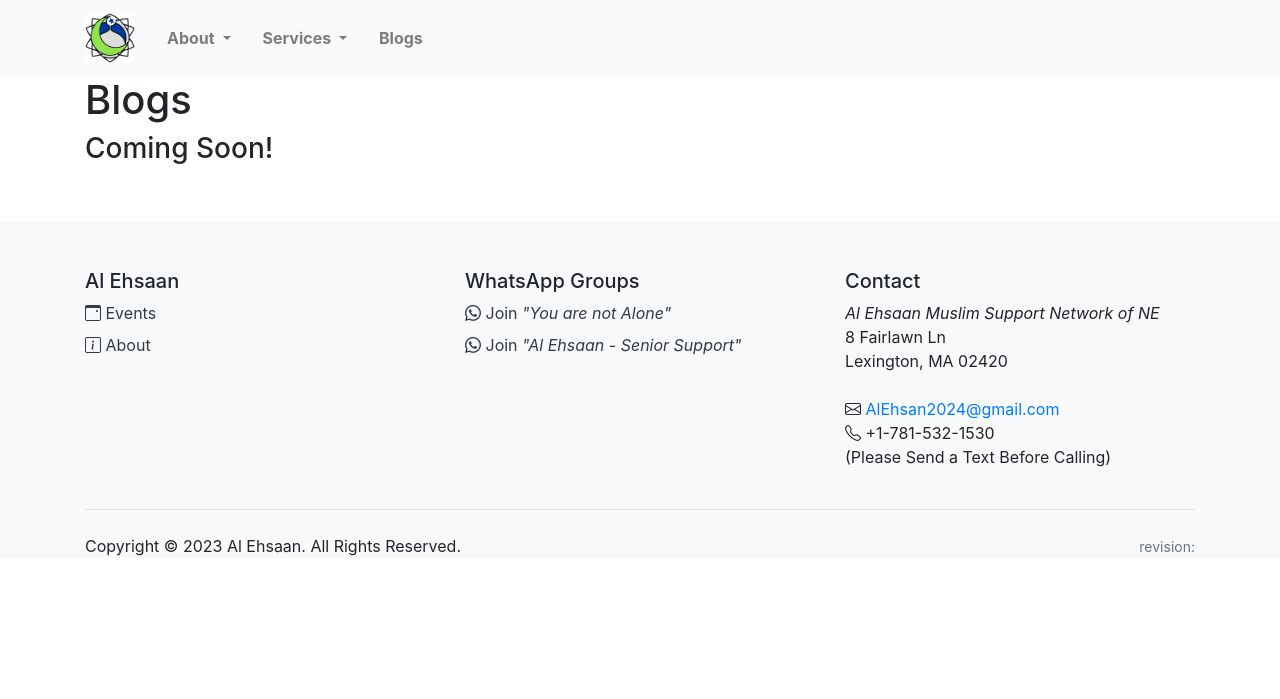
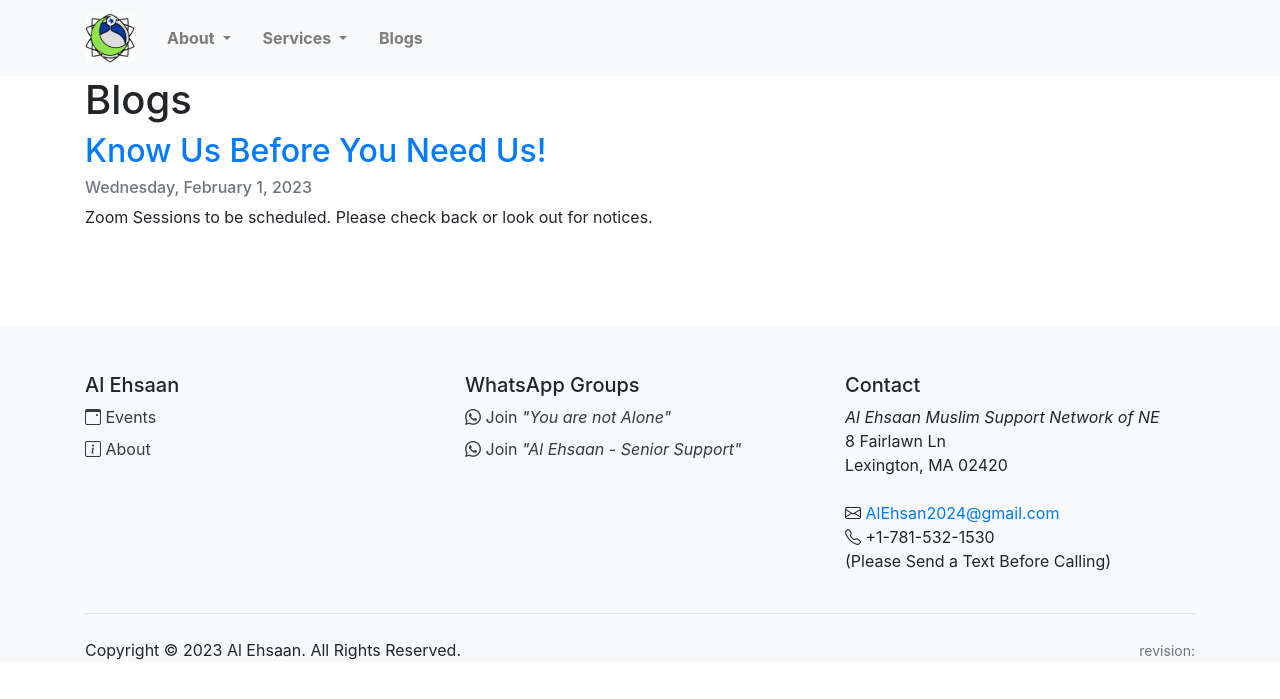
Before and after one commit to zalam003/al-ehsaan, a Jekyll site: the page built from blogs.md, in a window 1280 px wide. Shown: the top 699 px of the page. Built offline with Jekyll 4.4.1, drawn with Linux system fonts in a browser that asks for light colours; nearby versions of some CDN libraries.

Commit message:
add a blog post

```diff
--- /dev/null
+++ b/_posts/2023-02-01-upcoming-events.md
@@ -0,0 +1,19 @@
+---
+layout: post
+title:  "Know Us Before You Need Us!"
+date:   2023-02-01 13:35:29 -0500
+categories: blogs update
+---
+
+Zoom Sessions to be scheduled. Please check back or look out for notices.
+
+## [Medicare](https://www.medicare.gov/)
+We have spoken to an advisor who works with _Medicare_. He has volunteered to present via Zoom about Medicare and how to prepare before you need it.
+
+Date: To be scheduled
+
+
+## [Minuteman Senior Services](https://www.minutemansenior.org/)
+There are about 20 services offered by the _Minuteman Senior Services_. We spoke to them about offering a special seminar via Zoom for our community.
+
+Date: To be scheduled
--- a/blogs.md
+++ b/blogs.md
@@ -4,8 +4,6 @@
 permalink: /blogs/
 ---
 
-
-### Coming Soon!
 
 <div class="row">
   <div class="col-sm-8">
```
